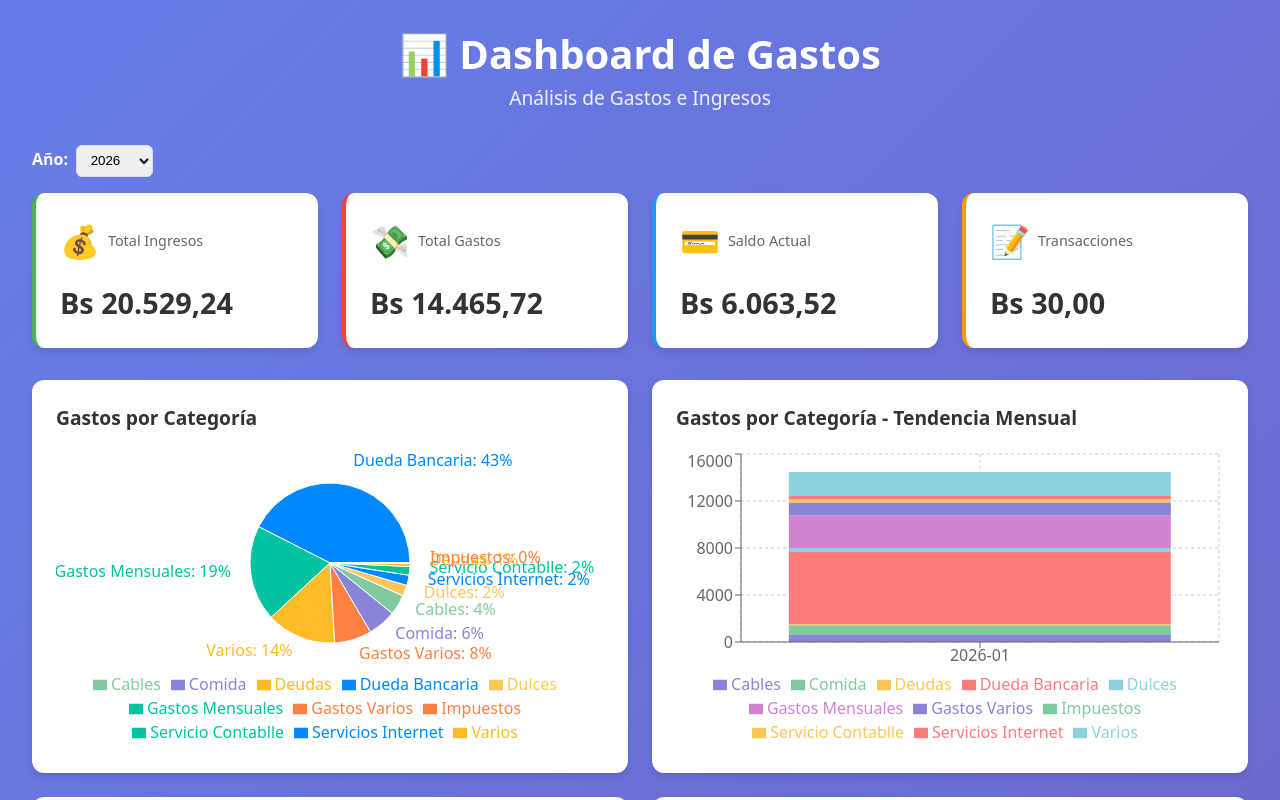
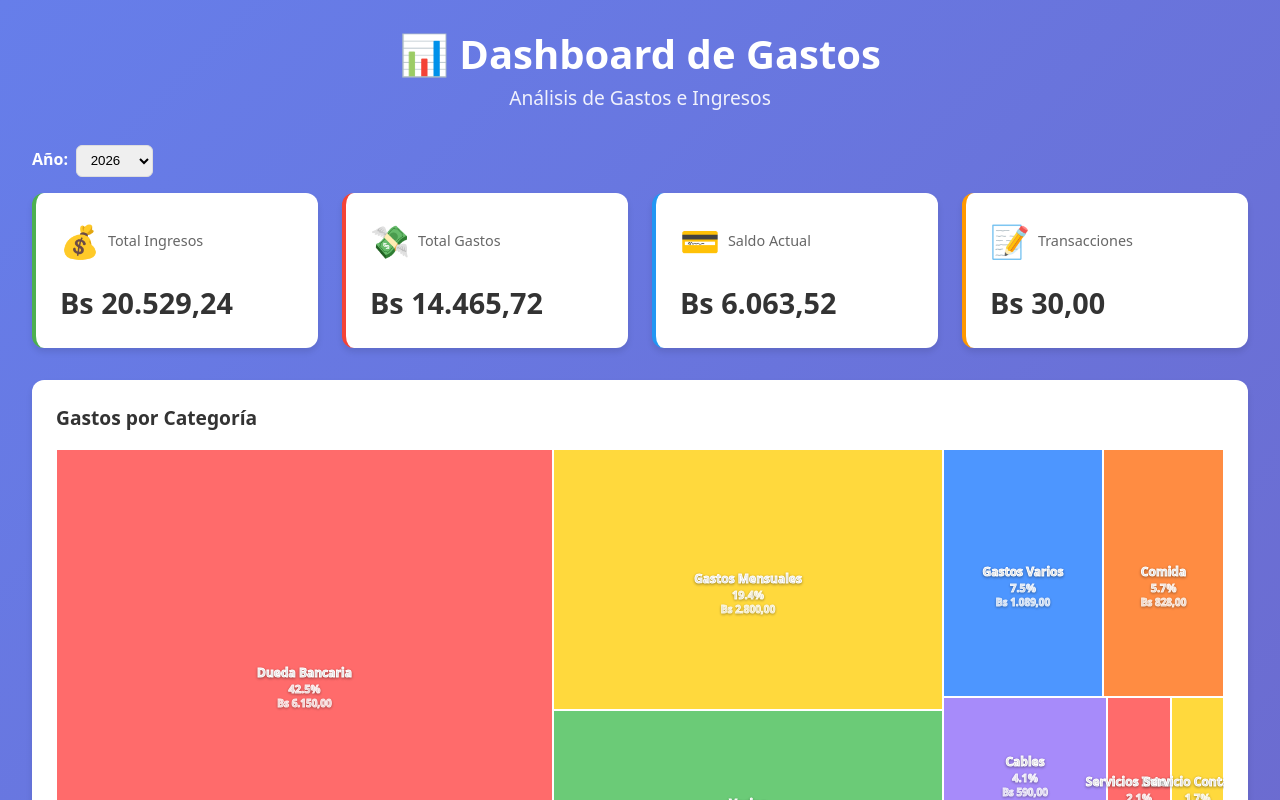
Before and after one commit to pazmr/expense-dashboard, a React (Vite) app: page / in a window 1280 px wide. Shown: the top 800 px of the page. Built offline with nearby package versions, Linux system fonts and the light colour scheme.

Commit message:
Make treemap chart full width and larger

```diff
--- a/src/App.tsx
+++ b/src/App.tsx
@@ -134,6 +134,9 @@ function App() {
         <section className="charts-section">
           <div className="chart-row">
             <CategoryChart data={filteredStats.categoryBreakdown} />
+          </div>
+
+          <div className="chart-row">
             <MonthlyTypeChart expenses={filteredExpenses} />
           </div>
 
--- a/src/components/CategoryChart.tsx
+++ b/src/components/CategoryChart.tsx
@@ -1,4 +1,4 @@
-import { PieChart, Pie, Cell, ResponsiveContainer, Legend, Tooltip } from 'recharts';
+import { Treemap, ResponsiveContainer, Tooltip } from 'recharts';
 import type { CategorySummary } from '../types/Expense';
 import { formatCurrency } from '../utils/dataProcessing';
 
@@ -6,36 +6,69 @@ interface CategoryChartProps {
   data: CategorySummary[];
 }
 
-const COLORS = ['#0088FE', '#00C49F', '#FFBB28', '#FF8042', '#8884D8', '#82CA9D', '#FFC658'];
+const COLORS = ['#FF6B6B', '#FFD93D', '#6BCB77', '#4D96FF', '#FF8C42', '#A78BFA', '#EC4899'];
 
 const CategoryChart = ({ data }: CategoryChartProps) => {
-  const chartData = data.map((item) => ({
+  const chartData = data.map((item, index) => ({
     name: item.name,
     value: item.total,
+    fill: COLORS[index % COLORS.length],
   }));
 
+  const CustomizedContent = (props: any) => {
+    const { x, y, width, height, name, value, fill } = props;
+    const percentage = ((value / chartData.reduce((sum, d) => sum + d.value, 0)) * 100).toFixed(1);
+
+    return (
+      <g>
+        <rect x={x} y={y} width={width} height={height} style={{ fill, stroke: 'white', strokeWidth: 2 }} />
+        <text
+          x={x + width / 2}
+          y={y + height / 2}
+          textAnchor="middle"
+          dominantBaseline="middle"
+          fill="white"
+          fontSize={12}
+          fontWeight="bold"
+          style={{
+            pointerEvents: 'none',
+            textShadow: '0 1px 3px rgba(0,0,0,0.3)',
+          }}
+        >
+          <tspan x={x + width / 2} dy={0}>
+            {name}
+          </tspan>
+          <tspan x={x + width / 2} dy={16} fontSize={11} opacity={0.9}>
+            {percentage}%
+          </tspan>
+          <tspan x={x + width / 2} dy={14} fontSize={10} opacity={0.85}>
+            {formatCurrency(value)}
+          </tspan>
+        </text>
+      </g>
+    );
+  };
+
   return (
-    <div className="chart-container">
+    <div className="chart-container" style={{ gridColumn: '1 / -1', minHeight: '500px' }}>
       <h3>Gastos por Categoría</h3>
-      <ResponsiveContainer width="100%" height={300}>
-        <PieChart>
-          <Pie
-            data={chartData}
-            cx="50%"
-            cy="50%"
-            labelLine={false}
-            label={(entry) => `${entry.name}: ${((entry.percent || 0) * 100).toFixed(0)}%`}
-            outerRadius={80}
-            fill="#8884d8"
-            dataKey="value"
-          >
-            {chartData.map((_, index) => (
-              <Cell key={`cell-${index}`} fill={COLORS[index % COLORS.length]} />
-            ))}
-          </Pie>
-          <Tooltip formatter={(value) => value ? formatCurrency(value as number) : ''} />
-          <Legend />
-        </PieChart>
+      <ResponsiveContainer width="100%" height={450}>
+        <Treemap
+          data={chartData}
+          dataKey="value"
+          stroke="#fff"
+          fill="#8884d8"
+          content={<CustomizedContent />}
+        >
+          <Tooltip
+            formatter={(value: any) => formatCurrency(value)}
+            contentStyle={{
+              backgroundColor: 'rgba(255, 255, 255, 0.95)',
+              border: '1px solid #ccc',
+              borderRadius: '4px',
+            }}
+          />
+        </Treemap>
       </ResponsiveContainer>
     </div>
   );
```
